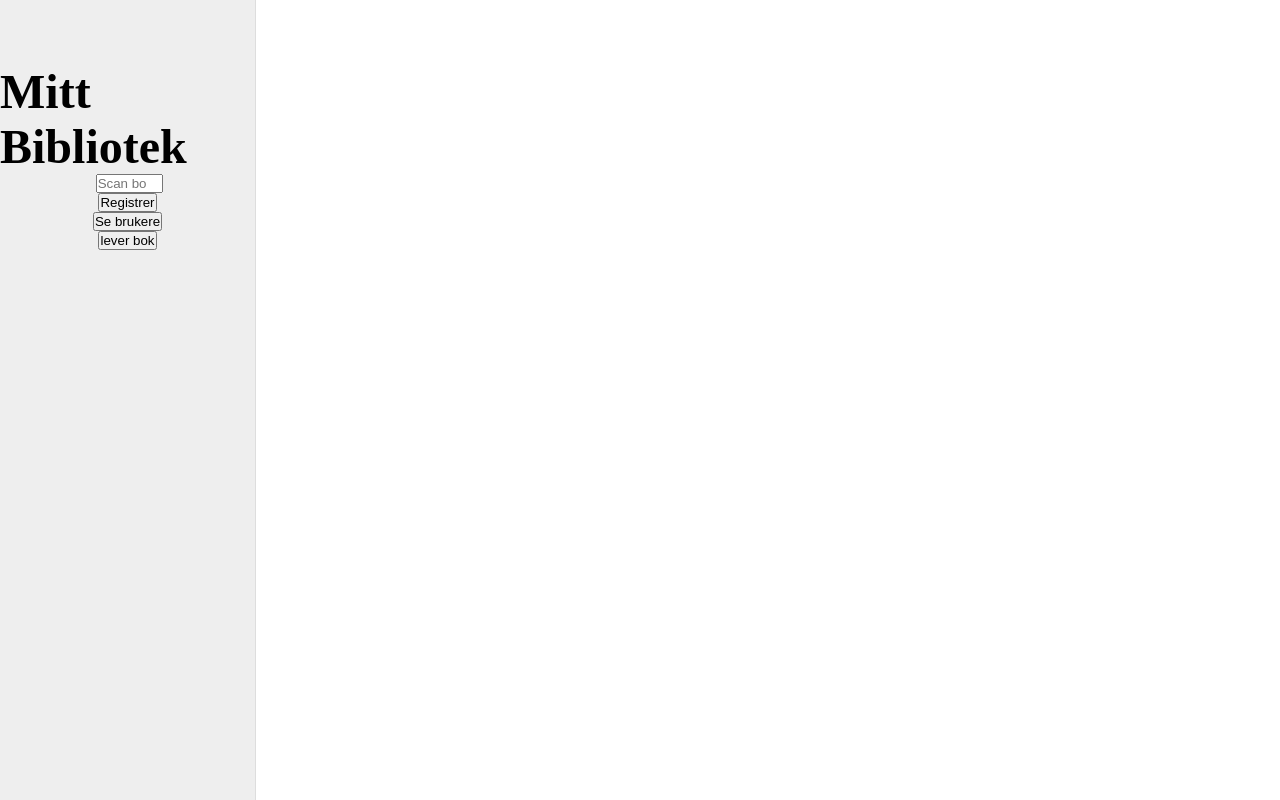
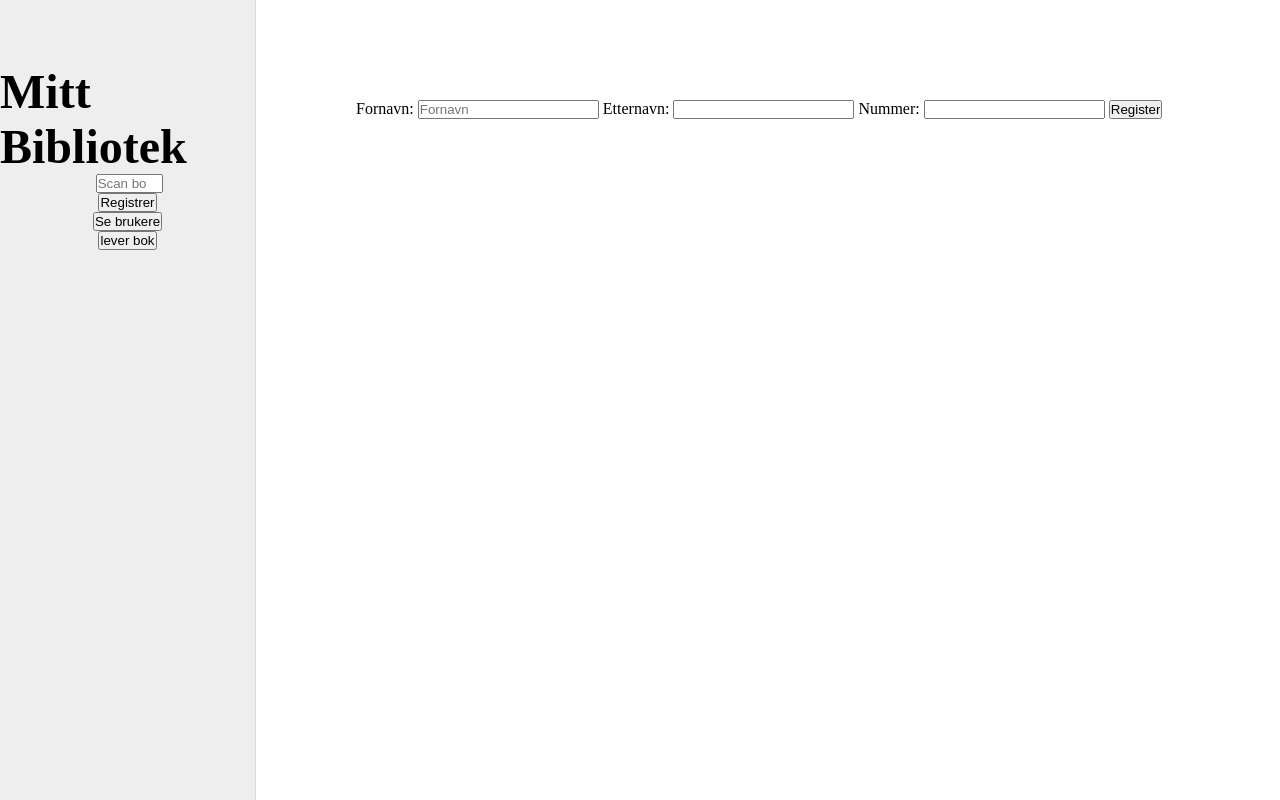
Before and after one commit to Smasia/Eksamen, a Flask app: page /registrer in a window 1280 px wide. Run offline with Flask 3, Linux system fonts and the light colour scheme.

Commit message:
La til funksjonalitet for registrer siden, og fikset små feil

```diff
--- a/Bibliotek-frontend/app.py
+++ b/Bibliotek-frontend/app.py
@@ -104,12 +104,12 @@ def registrer():
         return render_template("registrer.html")
 
     if request.method == "POST":
-        navn = request.form.get("navn")
+        fornavn = request.form.get("fornavn")
         etternavn = request.form.get("etternavn")
         nummer = request.form.get("nummer")
         requests.post(
             "http://192.168.10.27/registrer",
-            json={"navn": navn, "etternavn": etternavn, "nummer": nummer},
+            json={"fornavn": fornavn, "etternavn": etternavn, "nummer": nummer},
         )
         return redirect("/")
 
--- a/Bibliotek-frontend/templates/registrer.html
+++ b/Bibliotek-frontend/templates/registrer.html
@@ -1,7 +1,15 @@
 {% extends 'base.html' %}
 
-{% block contetn %}
+{% block content %}
 
-<p>registrer side</p>
+<form action="{{ url_for('registrer') }}" method="post">
+    <label for="fornavn">Fornavn:</label>
+    <input type="text" name="fornavn" id="fornavn" placeholder="Fornavn">
+    <label for="etternavn">Etternavn:</label>
+    <input type="text" name="etternavn" id="etternavn">
+    <label for="nummer">Nummer:</label>
+    <input type="text" name="nummer" id="nummer">
+    <input type="submit" value="Register">
+</form>
 
 {% endblock %}
```
